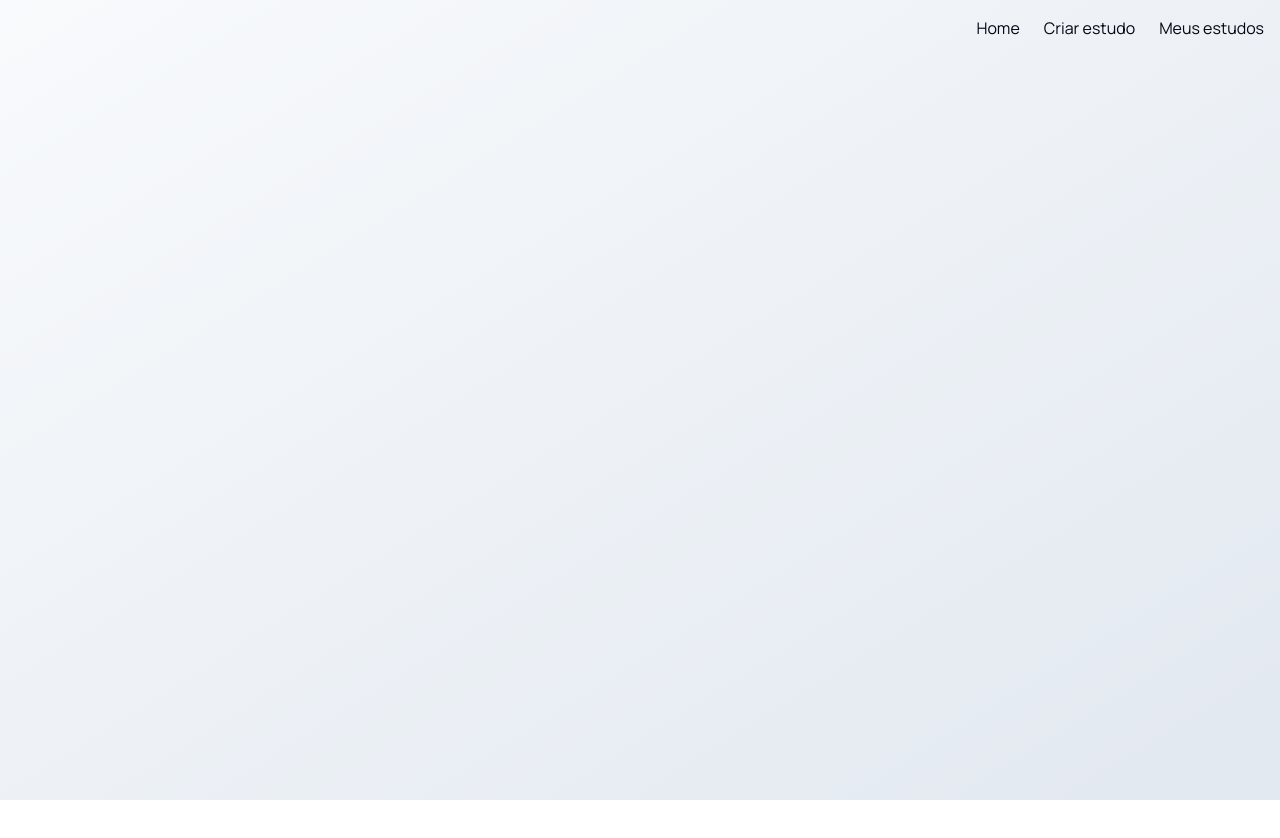
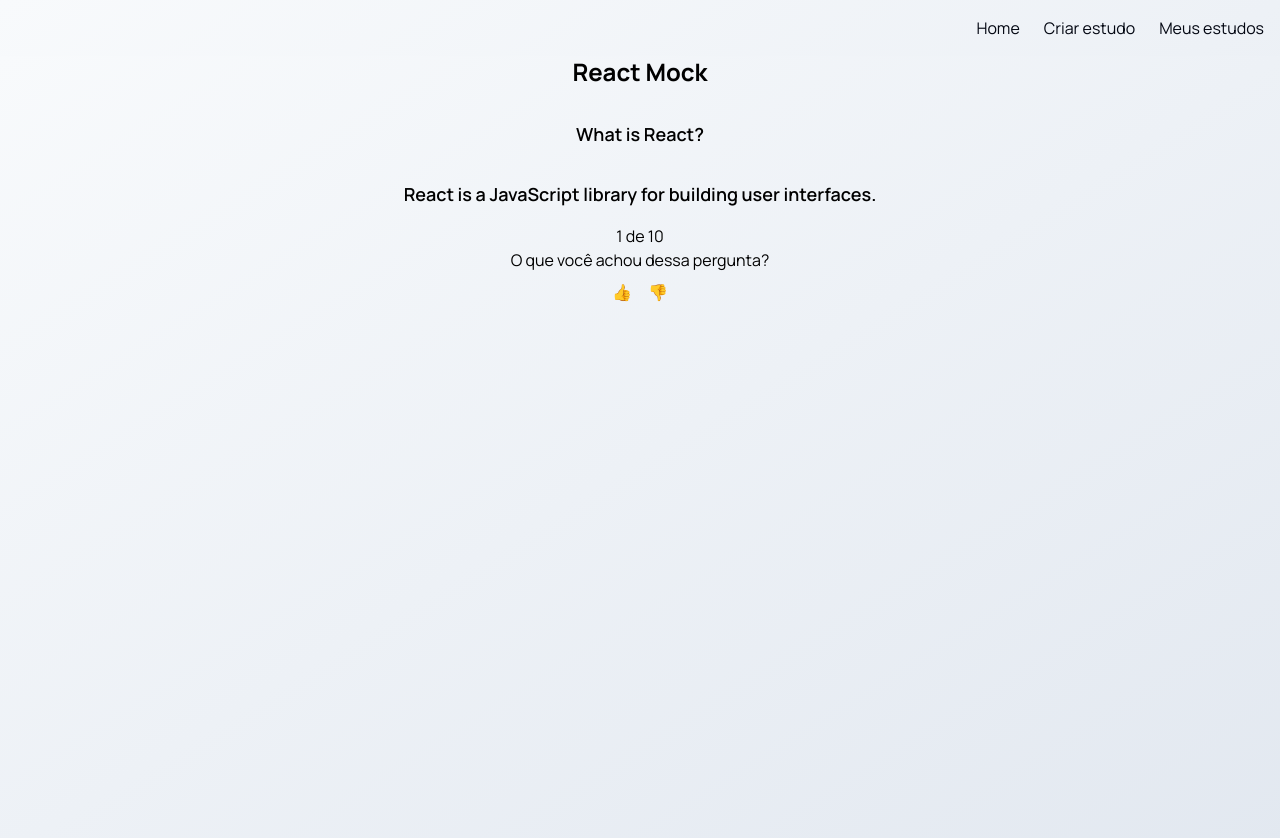
Before and after one commit to jungleBadger/qa-generator, a React (Vite) app in the folder client/user_module/: page /estudo/1 in a window 1280 px wide. Shown: the top 838 px of the page. Before the commit the page ends 800 px from the top, so only its background shows below. Built offline with nearby package versions, Linux system fonts and the light colour scheme.

Commit message:
feat: Add ProgressBarWithinCards component
Co-authored-by: jungleBadger <jungleBadger@example.com>

```diff
--- a/client/user_module/src/App.tsx
+++ b/client/user_module/src/App.tsx
@@ -3,6 +3,7 @@ import { BrowserRouter as Router, Route, Routes } from "react-router-dom";
 import Home from "./pages/Home";
 import Create from "./pages/Create";
 import MyStudyContent from "./pages/MyStudyContent";
+import StudyContent from "./pages/StudyContent";
 
 function App() {
   return (
@@ -13,6 +14,8 @@ function App() {
           <Route path="/" element={<Home />} />
           <Route path="/criar" element={<Create />} />
           <Route path="/meus-estudos" element={<MyStudyContent />} />
+          <Route path="*" element={<div>Not found</div>} />
+          <Route path="/estudo/:id" element={<StudyContent />} />
         </Routes>
       </Router>
     </div>
--- /dev/null
+++ b/client/user_module/src/components/Flashcard.tsx
@@ -0,0 +1,60 @@
+import { useEffect, useState } from "react";
+
+const Flashcard = ({
+  question,
+  answer,
+}: {
+  question: string;
+  answer: string;
+}) => {
+  const [flipped, setFlipped] = useState(false);
+  const [progress, setProgress] = useState(0);
+
+  useEffect(() => {
+    let timer: NodeJS.Timeout;
+    if (!flipped && progress < 100) {
+      timer = setInterval(() => {
+        setProgress((prev) => prev + 1);
+      }, 100); // Update progress every 100ms
+    } else if (progress >= 100) {
+      handleFlip();
+    }
+
+    return () => clearInterval(timer);
+  }, [flipped, progress]);
+
+  const handleFlip = () => {
+    setFlipped((prev) => !prev);
+    setProgress(0); // Reset progress on flip
+  };
+
+  return (
+    <div
+      className={`relative w-full h-64 bg-white shadow-lg rounded-lg  cursor-pointer transform transition-transform duration-500 ${
+        flipped ? "rotate-y-180" : ""
+      }`}
+      onClick={handleFlip}
+    >
+      <div
+        className={`absolute w-full h-full flex items-center justify-center text-center p-4 text-lg font-semibold ${flipped ? "hidden" : ""}`}
+      >
+        {question}
+      </div>
+      <div
+        className={`absolute w-full h-full flex items-center justify-center text-center p-4 text-lg font-semibold ${flipped ? "" : "hidden"}`}
+      >
+        {answer}
+      </div>
+      {!flipped && (
+        <div className="absolute bottom-0 left-0 w-full h-1 bg-gray-200 rounded-b-xl overflow-hidden">
+          <div
+            className="h-full bg-blue-500 transition-all duration-100"
+            style={{ width: `${progress}%` }}
+          ></div>
+        </div>
+      )}
+    </div>
+  );
+};
+
+export default Flashcard;
--- /dev/null
+++ b/client/user_module/src/components/ProgressBarWithinCards.tsx
@@ -0,0 +1,18 @@
+export const ProgressBarWithinCards = ({
+  items,
+  currentIndex,
+}: {
+  items: any[];
+  currentIndex: number;
+}) => {
+  return (
+    <div className="flex space-x-2 py-2">
+      {items.map((item, index) => (
+        <div
+          key={index}
+          className={`w-full h-1 rounded-full ${index <= currentIndex ? "bg-blue-500" : "bg-gray-300"}`}
+        ></div>
+      ))}
+    </div>
+  );
+};
--- a/client/user_module/src/pages/MyStudyContent.tsx
+++ b/client/user_module/src/pages/MyStudyContent.tsx
@@ -1,4 +1,4 @@
-const mockData = [
+export const mockData = [
   {
     id: 1,
     title: "React Mock",
@@ -24,29 +24,48 @@ const mockData = [
 function MyStudyContent() {
   return (
     <div>
-      <div className="p-4">
-        <h1 className="text-2xl font-bold">Meus estudos</h1>
-        <p>
+      <div className="px-4">
+        <h1 className="text-2xl font-bold">Dashboard</h1>
+        <p className="text-sm pb-3">
           Aqui você pode acompanhar o progresso dos seus estudos e visualizar os
           estudos que você já criou.
         </p>
       </div>
-
+      <div className="flex gap-2 px-4 justify-center">
+        <div className="p-4 rounded-lg bg-blue-500 text-blue-900 font-semibold bg-opacity-20">
+          10 cartões estudados
+        </div>
+        <div className="p-4 rounded-lg bg-purple-500 text-purple-800 font-semibold bg-opacity-20">
+          30 cartões criados
+        </div>
+      </div>
+      <div className="px-4 pt-4 pb-0">
+        <h1 className="text-lg font-bold">Continue estudando</h1>
         {mockData.map((study) => (
-        <div key={study.id} className="bg-white p-4 m-4 rounded-lg shadow-md">
-          <h2 className="text-xl font-bold">{study.title}</h2>
-          <p>{study.description}</p>
-          <div className="flex justify-between items-center">
-            <div className="w-3/4 bg-gray-200 h-4 rounded-lg">
+          <a href={`/estudo/${study.id}`} key={study.id}>
+            <div className="bg-white p-4 my-2 rounded-lg shadow-md">
+              <div className="flex justify-between w-full">
+                <h2 className="text-xl pb-1 font-bold">{study.title}</h2>
+                {/* <span className="text-xs rounded-full px-2 py-0 flex items-center bg-slate-600 bg-opacity-25">
+                  {study.id} cards
+                </span> */}
+              </div>
+              <p className="text-sm">{study.description}</p>
+              <div className="flex justify-start gap-3 items-center">
+                <div className="w-3/4 bg-gray-200 h-2 rounded-lg">
                   <div
                     className="h-full bg-blue-500 rounded-lg"
                     style={{ width: `${study.progress * 100}%` }}
                   ></div>
                 </div>
-            <span>{Math.round(study.progress * 100)}%</span>
+                <span className="text-sm">
+                  {Math.round(study.progress * 100)}%
+                </span>
               </div>
             </div>
+          </a>
         ))}
+      </div>
     </div>
   );
 }
--- /dev/null
+++ b/client/user_module/src/pages/StudyContent.tsx
@@ -0,0 +1,36 @@
+import { useParams } from "react-router-dom";
+import Flashcard from "../components/Flashcard";
+import { mockData } from "./MyStudyContent";
+import { ProgressBarWithinCards } from "../components/ProgressBarWithinCards";
+
+function StudyContent() {
+  const { id } = useParams();
+  console.log(id);
+
+  return (
+    <div className="flex flex-col w-full items-center bg-gradient-to-br from-slate-100 to-slate-200 h-full">
+      <h1 className="text-2xl font-bold pt-3 text-black">
+        {mockData[id - 1].title}
+      </h1>
+      <div className="p-3 w-full">
+        <ProgressBarWithinCards items={mockData} currentIndex={id - 1} />
+        <Flashcard
+          question="What is React?"
+          answer="React is a JavaScript library for building user interfaces."
+        />
+      </div>
+      <div className="flex flex-col justify-center items-center">
+        <p>
+          <span>1</span> de <span>10</span>
+        </p>
+        <p className="text-xs">O que você achou dessa pergunta?</p>
+        <div>
+          <button className="bg-slate-50 rounded-full p-2 shadow-sm">👍</button>
+          <button className="bg-slate-50 rounded-full p-2 shadow-sm">👎</button>
+        </div>
+      </div>
+    </div>
+  );
+}
+
+export default StudyContent;
```
Lines whose indentation alone changed are shown as unchanged.
